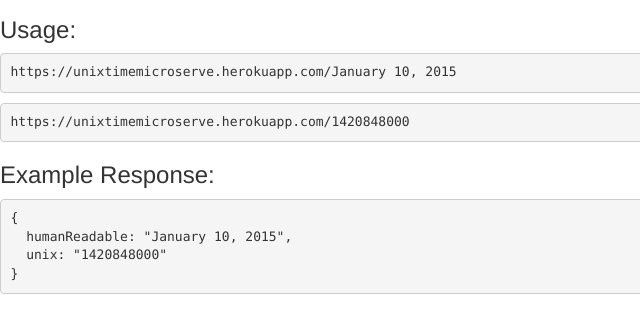
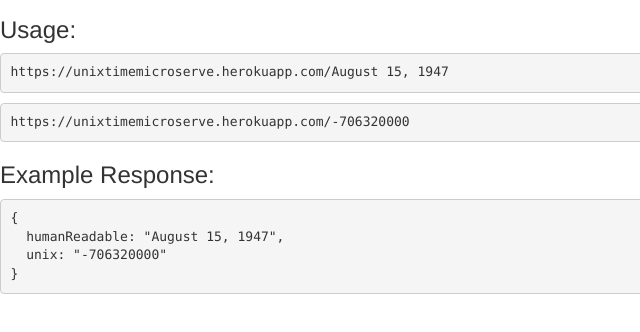
Before and after one commit to jaydev1997/timestamp-microservice, a website: page client/index.html in a window 1280 px wide. Shown: the part 206-538 px from the top of the page, 0-640 px from the left. Drawn offline with nearby package versions, Linux system fonts and the light colour scheme.

Commit message:
changed index dates

```diff
--- a/client/index.html
+++ b/client/index.html
@@ -17,12 +17,12 @@
         as both. If the input is neither it will return <code>null</code> values.
       </p>
       <h3>Usage:</h3>
-      <pre>https://unixtimemicroserve.herokuapp.com/January 10, 2015</pre>
-      <pre>https://unixtimemicroserve.herokuapp.com/1420848000</pre>
+      <pre>https://unixtimemicroserve.herokuapp.com/August 15, 1947</pre>
+      <pre>https://unixtimemicroserve.herokuapp.com/-706320000</pre>
       <h3>Example Response:</h3>
 <pre>{
-  humanReadable: "January 10, 2015",
-  unix: "1420848000"
+  humanReadable: "August 15, 1947",
+  unix: "-706320000"
 }</pre>
     </div>
   </body>
```
